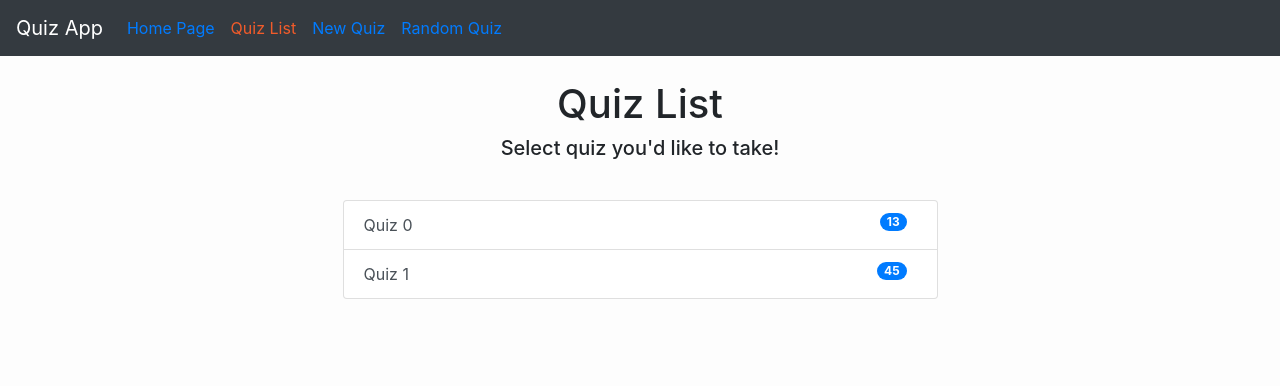
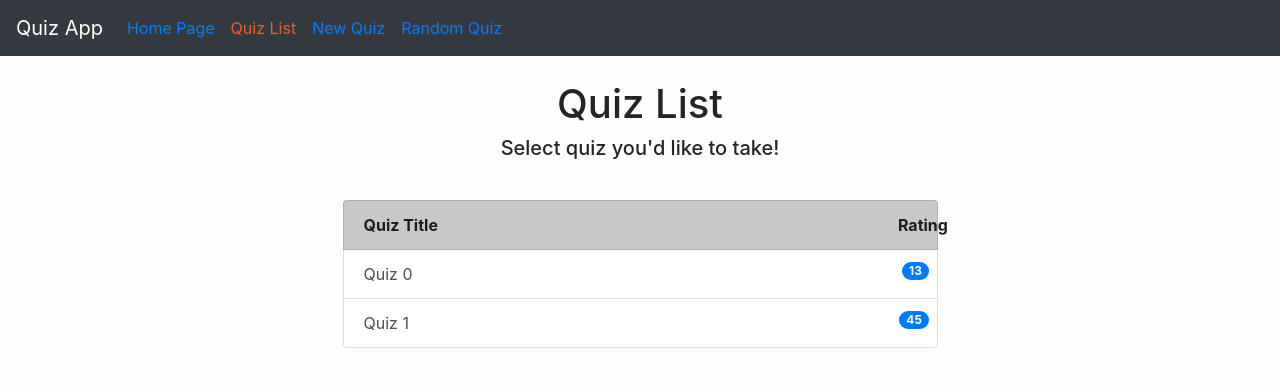
Before and after one commit to mkapiczy/react-quiz-app, a React (Create React App) app: page /quiz/list in a window 1280 px wide. Shown: the top 386 px of the page. Built offline with nearby package versions, Linux system fonts and the light colour scheme; what redux-immutable-state-invariant would draw is missing.

Commit message:
Add header to list in QuizList

```diff
--- a/src/components/QuizList/QuizList.scss
+++ b/src/components/QuizList/QuizList.scss
@@ -1,4 +1,4 @@
-.list-group-item:hover, a.list-group-item:focus {
+.list-group-item-action:hover, a.list-group-item:focus {
   text-decoration: none;
   background-color: rgb(245, 245, 245);
 }
--- a/src/components/QuizList/QuizList.tsx
+++ b/src/components/QuizList/QuizList.tsx
@@ -21,10 +21,20 @@ const QuizList: React.FC<Props> = (props: Props) => {
         <div className="container-fluid">
             <QuizListHeading/>
             <div className="list-group" style={{width: "50%", marginLeft: "auto", marginRight: "auto"}}>
+                <div className="list-group-item font-weight-bold list-group-item-dark">
+                    <div className="row">
+                        <div className="col-11">Quiz Title</div>
+                        <div className="col-1">Rating</div>
+                    </div>
+                </div>
                 {props.quizzes ? props.quizzes.map((q) =>
                     <a href="#" className="list-group-item list-group-item-action" onClick={() => selectQuiz(q.id)}>
-                        {q.title}
-                        <span className="badge badge-pill badge-primary pull-right">{ Math.floor(Math.random() * (100 - 0 + 1) + 0)}</span>
+                        <div className="row">
+                            <div className="col-11">{q.title}</div>
+                            <div className="col-1"><span className="badge badge-pill badge-primary pull-right">{ Math.floor(Math.random() * (100 - 0 + 1) + 0)}</span></div>
+                        </div>
+
+
                     </a>
                 ) : "No quizzes"}
             </div>
```
